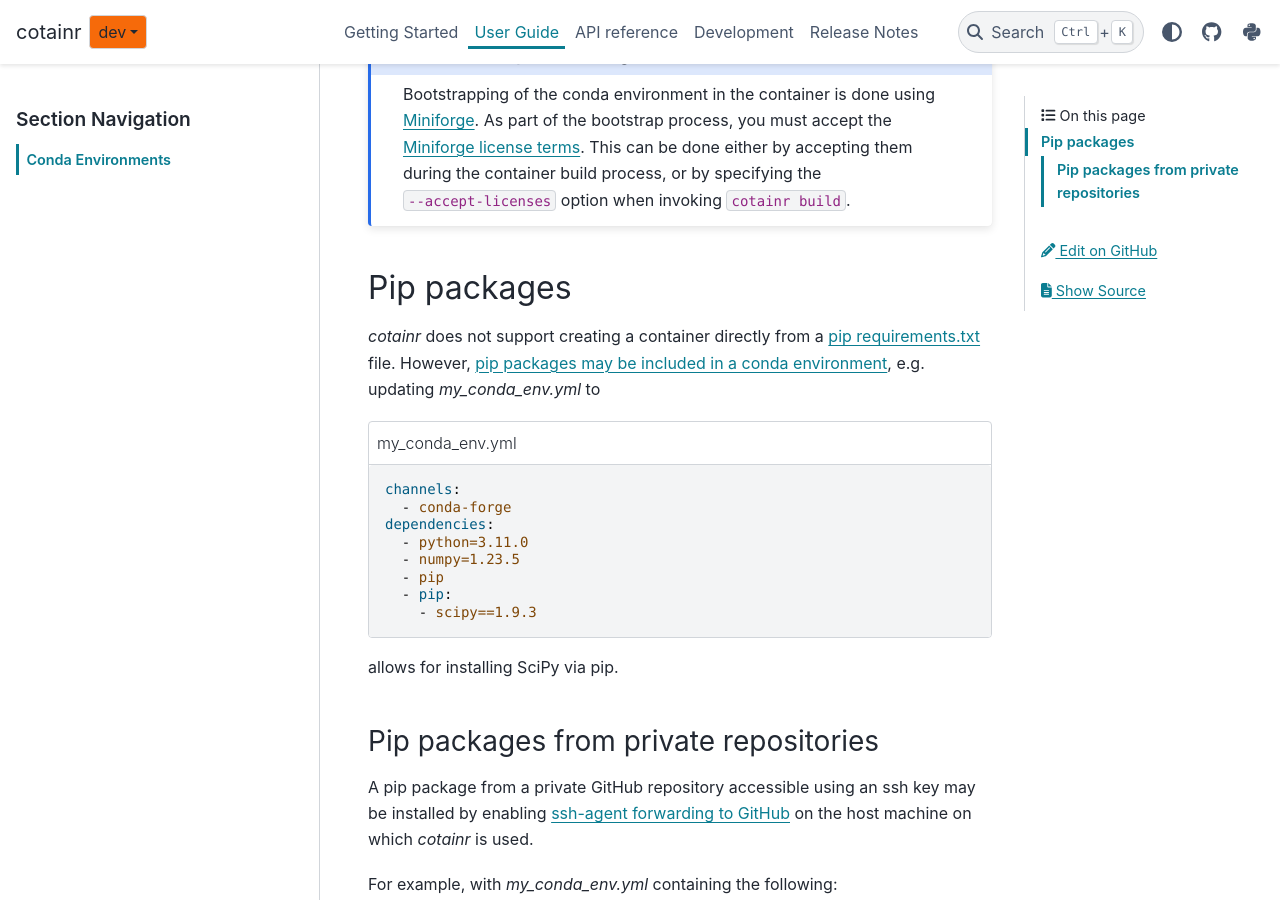
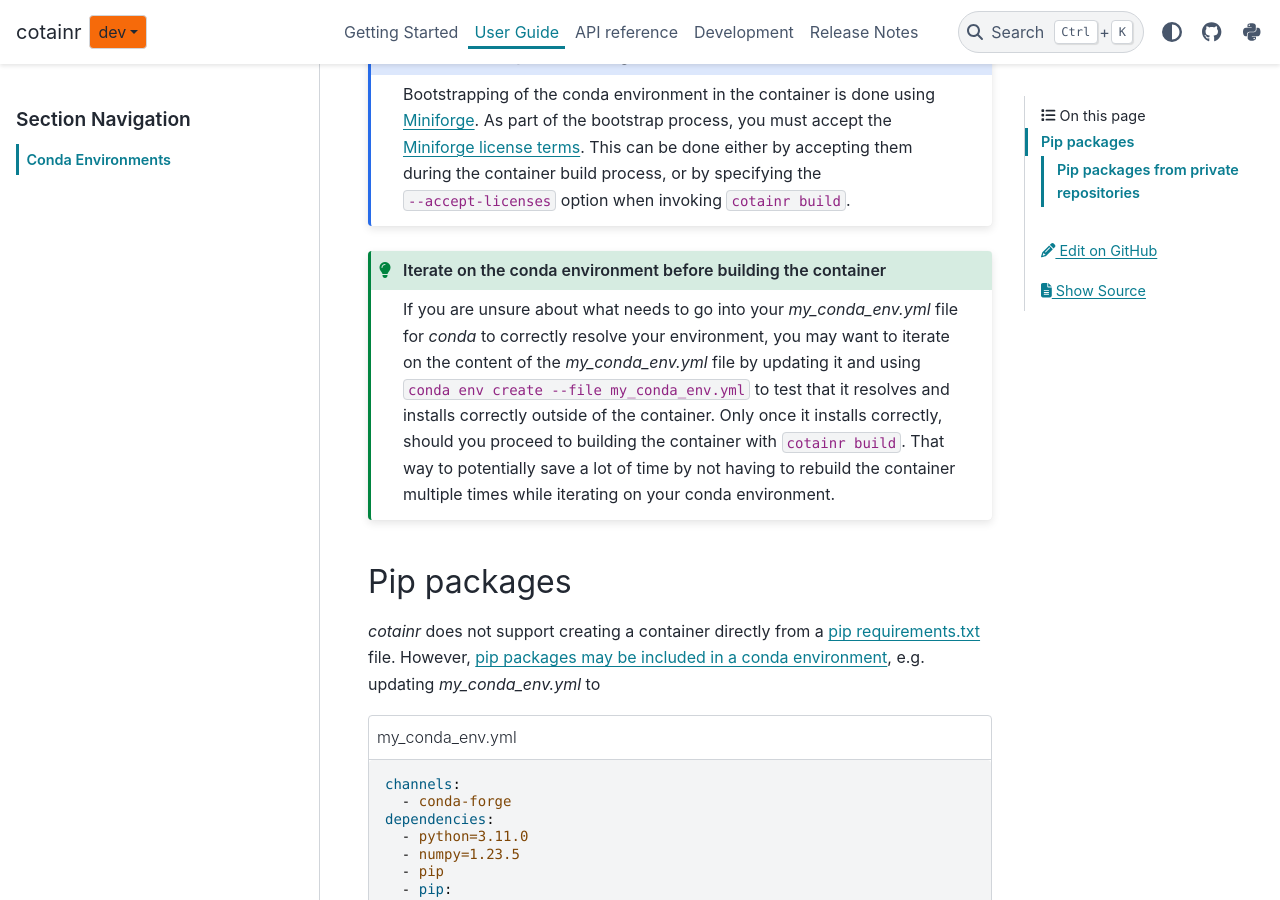
Before and after one commit to DeiC-HPC/cotainr, a Sphinx documentation site: the page built from doc/user_guide/conda_env.rst, in a window 1280 px wide and 900 px high, scrolled down 1058 px. Built offline with Sphinx 7.4.7 and the PyData theme 0.15.4, drawn with Linux system fonts in a browser that asks for light colours; pages that are not in the unit, such as notebooks, are missing from menus; the version number could not be read and is left out.

Commit message:
Added tip about iteration in conda env outside of container to docs.

```diff
--- a/doc/development/development_environment.rst
+++ b/doc/development/development_environment.rst
@@ -59,5 +59,7 @@
 ~~~~~~~~~~~~~~~~~~~~~~~~~~~~~~~~~~~
 We provide a reference `devcontainer.json <https://github.com/DeiC-HPC/cotainr/blob/main/.devcontainer/devcontainer.json>`_ file that includes the necessary configuration to run the containerized development environment as a `development container <https://containers.dev/>`_ integrated with an IDE. The `devcontainer.json` file is mainly designed for use with `Visual Studio Code <https://code.visualstudio.com/docs/remote/containers>`_ with rootless `podman` as the container runtime. For this to work, you need to install the `Dev Containers extension <https://marketplace.visualstudio.com/items?itemName=ms-vscode-remote.remote-containers>`_ and set the :code:`dev.containers.dockerPath` setting to :code:`podman` in your `Visual Studio Code settings <https://code.visualstudio.com/docs/configure/settings>`_.
 
-.. warning::
+.. admonition:: The development container setup is work-in-progress
+    :class: warning
+
     The IDE development container setup is still work-in-progress. It may not work as expected for all combinations of OS'es, IDEs, and container runtimes. It may still need further configuration to fully integrate with Visual Studio Code or other IDEs.
--- a/doc/user_guide/conda_env.rst
+++ b/doc/user_guide/conda_env.rst
@@ -45,6 +45,10 @@
 
   Bootstrapping of the conda environment in the container is done using `Miniforge <https://github.com/conda-forge/miniforge>`_. As part of the bootstrap process, you must accept the `Miniforge license terms <https://github.com/conda-forge/miniforge/blob/main/LICENSE>`_. This can be done either by accepting them during the container build process, or by specifying the :code:`--accept-licenses` option when invoking :code:`cotainr build`.
 
+.. admonition:: Iterate on the conda environment before building the container
+  :class: tip
+
+  If you are unsure about what needs to go into your `my_conda_env.yml` file for `conda` to correctly resolve your environment, you may want to iterate on the content of the `my_conda_env.yml` file by updating it and using :code:`conda env create --file my_conda_env.yml` to test that it resolves and installs correctly outside of the container. Only once it installs correctly, should you proceed to building the container with :code:`cotainr build`. That way to potentially save a lot of time by not having to rebuild the container multiple times while iterating on your conda environment.
 
 Pip packages
 ------------
```
